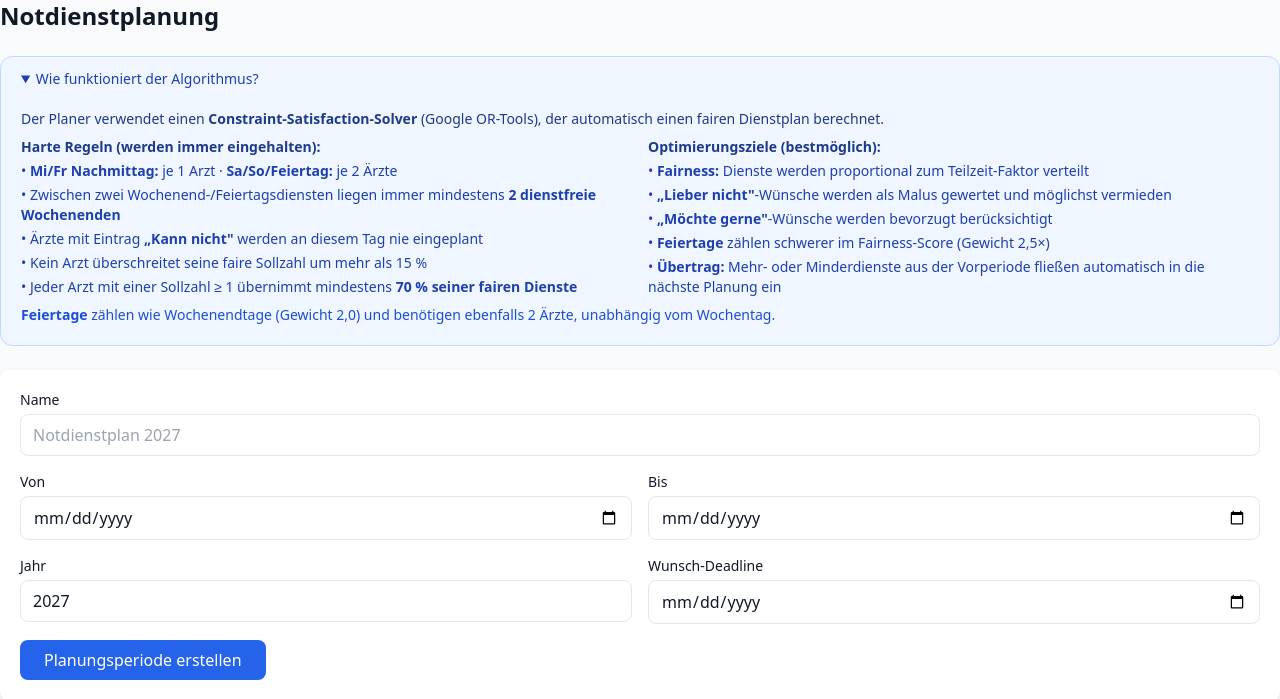
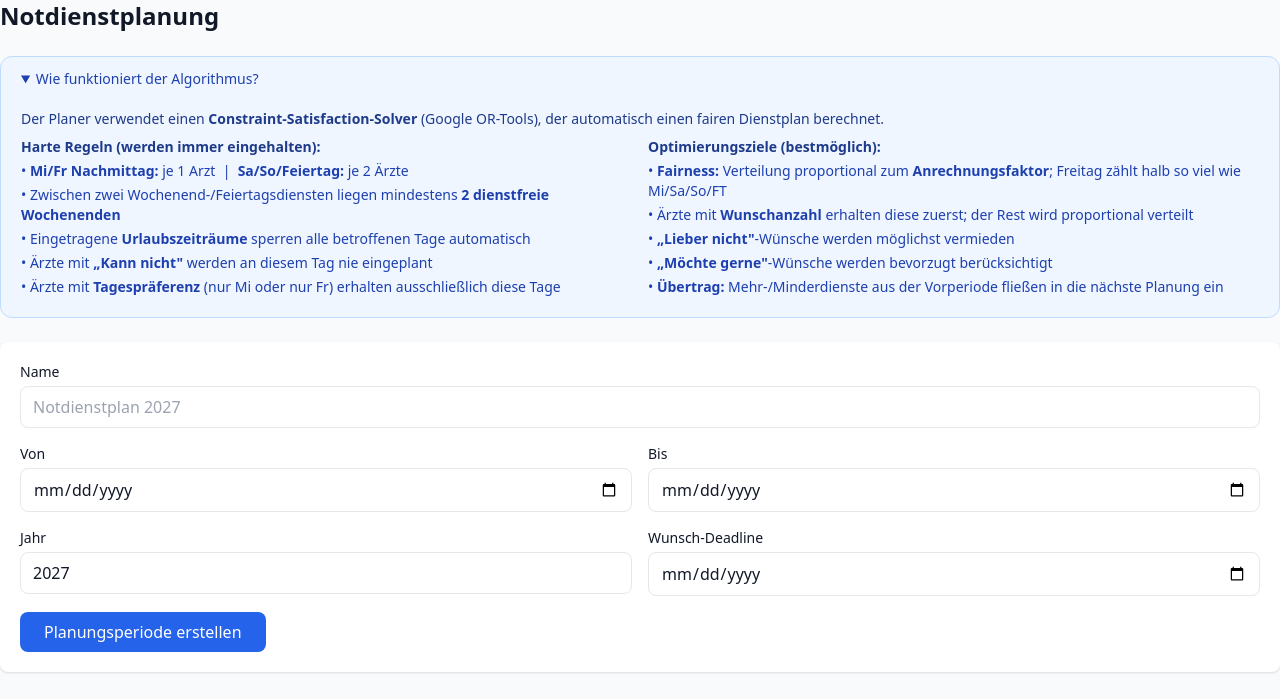
Before and after one commit to mengermalte-source/notdienstplaner, a FastAPI app: template app/templates/admin/planning.html in a window 1280 px wide, after a click on "Wie funktioniert der Algorithmus?". Shown: the top 699 px of the page. Run offline with FastAPI, Linux system fonts and the light colour scheme; the template is opened without the code that fills it, so the values that code supplies are empty; parts of the project's set-up code (start-up, migrations or seed data) failed here and were passed over; some libraries are stand-ins or nearby versions.

Commit message:
fix: update algorithm info block to reflect current V2 rules (coverage, weights, vacation, day preference)

```diff
--- a/app/templates/admin/planning.html
+++ b/app/templates/admin/planning.html
@@ -13,25 +13,24 @@
       <div>
         <p class="font-semibold mb-1">Harte Regeln (werden immer eingehalten):</p>
         <ul class="space-y-1 text-blue-800">
-          <li>• <strong>Mi/Fr Nachmittag:</strong> je 1 Arzt · <strong>Sa/So/Feiertag:</strong> je 2 Ärzte</li>
-          <li>• Zwischen zwei Wochenend-/Feiertagsdiensten liegen immer mindestens <strong>2 dienstfreie Wochenenden</strong></li>
-          <li>• Ärzte mit Eintrag <strong>„Kann nicht"</strong> werden an diesem Tag nie eingeplant</li>
-          <li>• Kein Arzt überschreitet seine faire Sollzahl um mehr als 15 %</li>
-          <li>• Jeder Arzt mit einer Sollzahl ≥ 1 übernimmt mindestens <strong>70 % seiner fairen Dienste</strong></li>
+          <li>• <strong>Mi/Fr Nachmittag:</strong> je 1 Arzt &nbsp;|&nbsp; <strong>Sa/So/Feiertag:</strong> je 2 Ärzte</li>
+          <li>• Zwischen zwei Wochenend-/Feiertagsdiensten liegen mindestens <strong>2 dienstfreie Wochenenden</strong></li>
+          <li>• Eingetragene <strong>Urlaubszeiträume</strong> sperren alle betroffenen Tage automatisch</li>
+          <li>• Ärzte mit <strong>„Kann nicht"</strong> werden an diesem Tag nie eingeplant</li>
+          <li>• Ärzte mit <strong>Tagespräferenz</strong> (nur Mi oder nur Fr) erhalten ausschließlich diese Tage</li>
         </ul>
       </div>
       <div>
         <p class="font-semibold mb-1">Optimierungsziele (bestmöglich):</p>
         <ul class="space-y-1 text-blue-800">
-          <li>• <strong>Fairness:</strong> Dienste werden proportional zum Teilzeit-Faktor verteilt</li>
-          <li>• <strong>„Lieber nicht"</strong>-Wünsche werden als Malus gewertet und möglichst vermieden</li>
+          <li>• <strong>Fairness:</strong> Verteilung proportional zum <strong>Anrechnungsfaktor</strong>; Freitag zählt halb so viel wie Mi/Sa/So/FT</li>
+          <li>• Ärzte mit <strong>Wunschanzahl</strong> erhalten diese zuerst; der Rest wird proportional verteilt</li>
+          <li>• <strong>„Lieber nicht"</strong>-Wünsche werden möglichst vermieden</li>
           <li>• <strong>„Möchte gerne"</strong>-Wünsche werden bevorzugt berücksichtigt</li>
-          <li>• <strong>Feiertage</strong> zählen schwerer im Fairness-Score (Gewicht 2,5×)</li>
-          <li>• <strong>Übertrag:</strong> Mehr- oder Minderdienste aus der Vorperiode fließen automatisch in die nächste Planung ein</li>
+          <li>• <strong>Übertrag:</strong> Mehr-/Minderdienste aus der Vorperiode fließen in die nächste Planung ein</li>
         </ul>
       </div>
     </div>
-    <p class="mt-2 text-blue-700"><strong>Feiertage</strong> zählen wie Wochenendtage (Gewicht 2,0) und benötigen ebenfalls 2 Ärzte, unabhängig vom Wochentag.</p>
   </div>
 </details>
 
```
